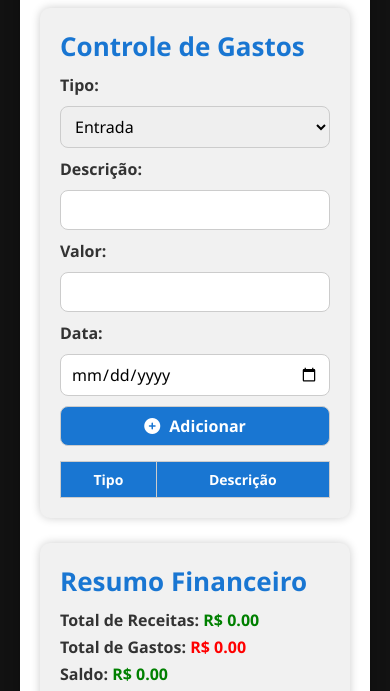
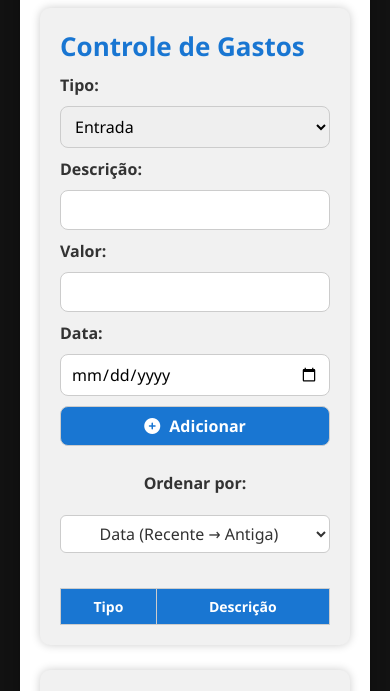
Before and after one commit to alecipriano/controlefinanceirobasico, a plain HTML site: page index.html in a window 390 px wide. Shown: the part 153-844 px from the top of the page. Drawn offline with nearby package versions, Linux system fonts and the light colour scheme.

Commit message:
Site Controle financeiro- Adicionando filtro

```diff
--- a/estilo.css
+++ b/estilo.css
@@ -86,6 +86,35 @@ form button:hover {
 .tabela-container table {
    min-width: 600px;
 }
+
+.table-ordenar {
+   display: flex;
+   justify-content:center;
+   font-size: 16px;
+   margin: 20px 0;
+   gap: 10px;
+}
+
+.table-ordenar label {
+   font-weight: bold;
+   padding: 6px 7px;
+   color: #333;
+ }
+
+#ordenar-por {
+   padding: 6px 10px;
+   border: 1px solid #ccc;
+   border-radius: 6px;
+   font-size: 16px;
+   background-color: #fff;
+   color: #333;
+   transition: border 0.3s ease;
+ }
+
+ #ordenar-por:focus {
+   outline: none;
+   border-color: #007BFF;
+ }
 
 table {
    width: 100%;
@@ -248,6 +277,21 @@ footer p {
      width: 100%;
      height: auto;
    }
+
+   .table-ordenar {
+      flex-direction: column;
+      align-items: center;
+    }
+
+    .table-ordenar label,
+    #ordenar-por {
+      width: 100%;
+      text-align: center;
+    }
+
+    #ordenar-por {
+      margin-top: 5px;
+    }
 }
 
 @media (min-width: 601px) and (max-width: 900px) {
--- a/index.html
+++ b/index.html
@@ -37,6 +37,15 @@
                <i class="fas fa-plus-circle"></i> Adicionar
             </button>
          </form>
+         <div class="table-ordenar">
+            <label for="ordenar-por">Ordenar por:</label>
+            <select id="ordenar-por">
+              <option value="data-desc">Data (Recente → Antiga)</option>
+              <option value="data-asc">Data (Antiga → Recente)</option>
+              <option value="valor-desc">Valor (Maior → Menor)</option>
+              <option value="valor-asc">Valor (Menor → Maior)</option>
+            </select>
+         </div>
 
          <div class="tabela-container">
             <table id="tabela-gastos">
--- a/script.js
+++ b/script.js
@@ -48,6 +48,31 @@ const atualizarTabela = () => {
    saldo.innerHTML = `R$ ${(receitas - gastos).toFixed(2)}`;
    saldo.className = (receitas - gastos) >= 0 ? 'positivo' : 'negativo';
 };
+
+// Adicionando a ordenação
+document.getElementById('ordenar-por').addEventListener('change', (e) => {
+   const criterio = e.target.value;
+
+   registros.sort((a, b) => {
+      const dataA = new Date(a.data);
+      const dataB = new Date(b.data);
+
+      switch (criterio) {
+         case 'data-desc':
+            return dataB - dataA;
+         case 'data-asc':
+            return dataA - dataB;
+         case 'valor-desc':
+            return b.valor - a.valor;
+         case 'valor-asc':
+            return a.valor - b.valor;
+         default:
+            return 0;
+      }
+   });
+
+   atualizarTabela(); // Reexibe a tabela ordenada
+});
 
 const adicionarRegistro = (evento) => {
    evento.preventDefault();
```
